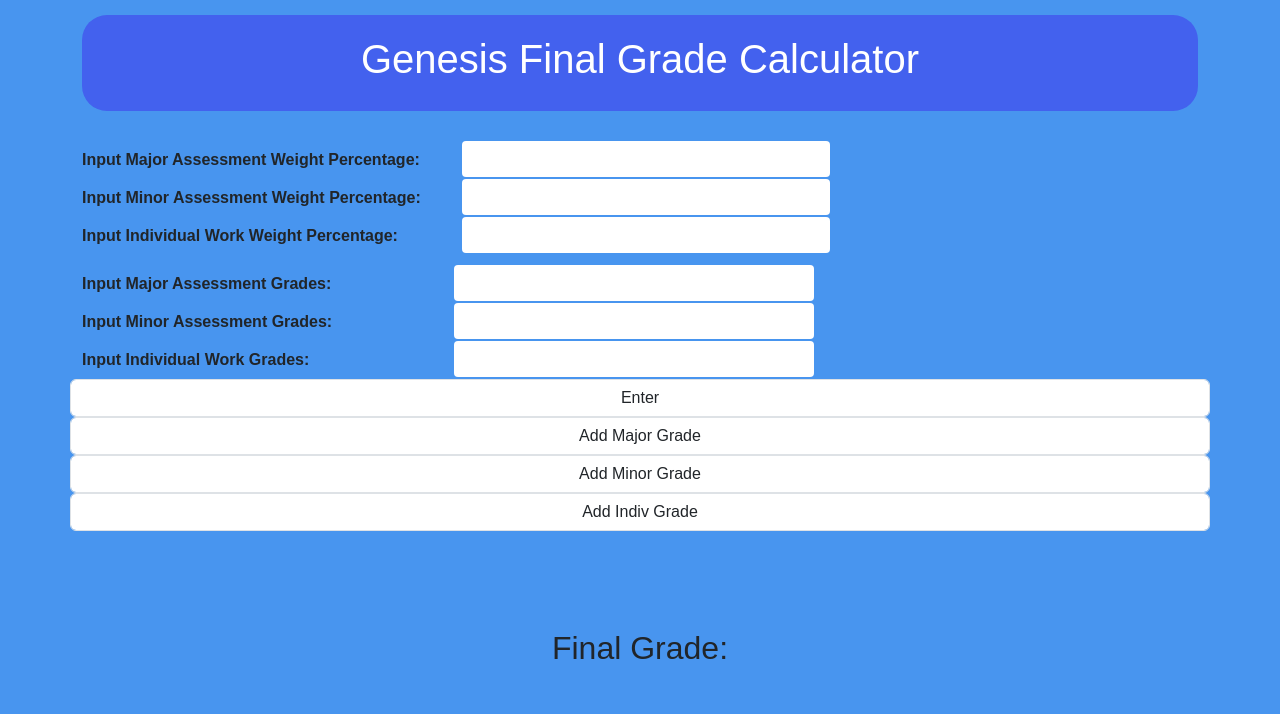
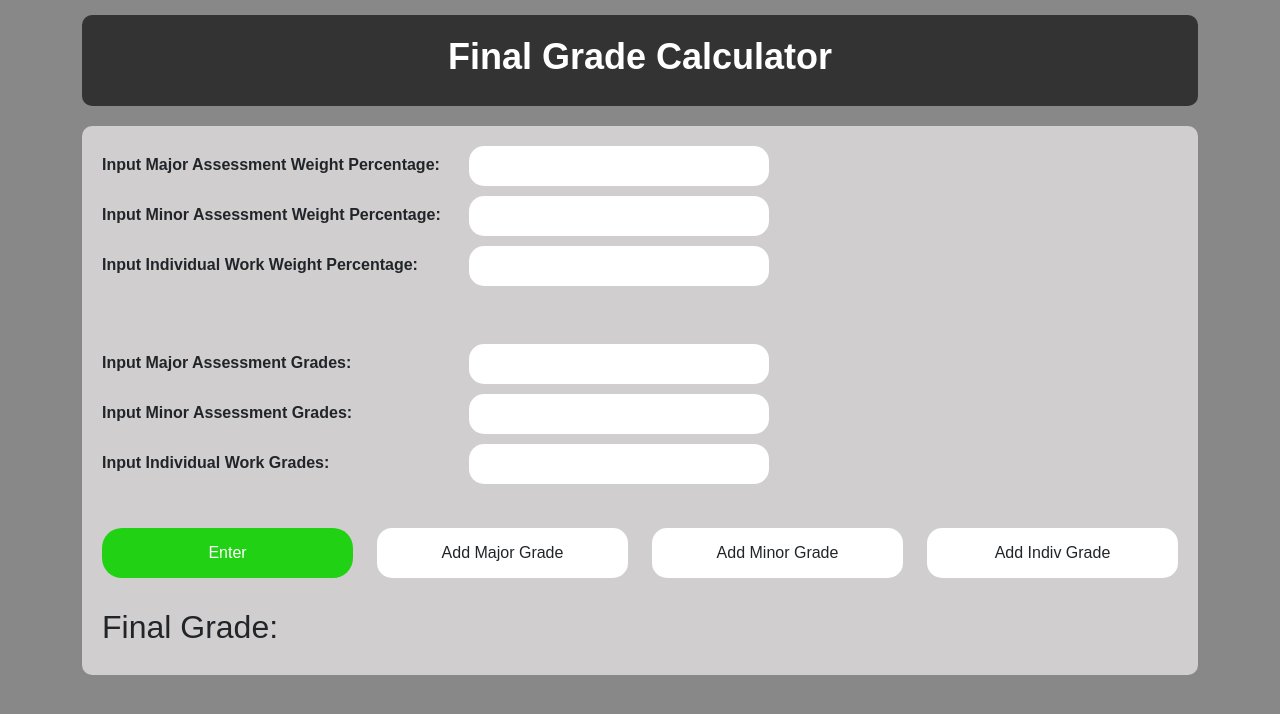
Before and after one commit to TRobbins24/FinalCalculator, a plain HTML site: page index.html in a window 1280 px wide. Drawn offline with nearby package versions, Linux system fonts and the light colour scheme.

Commit message:
Updated Styles
Updated colors, roundness, etc.

```diff
--- a/index.html
+++ b/index.html
@@ -34,23 +34,28 @@
       <!-- Saves input data using Vue. The v-model directive allows the id to be directed to the script file to be interpreted -->
 
       <div class="row">
-        <label for="majorWeight" class="col-md-4 col-form-label">Input Major Assessment Weight Percentage:</label>
+        <label for="majorWeight" class="col-md-4 col-form-label text-right">Input Major Assessment Weight
+          Percentage:</label>
         <div class="col-md-8">
-          <input type="number" id="majorWeight" min="1" max="100" class="form-control" v-model="majorWeight" />
+          <input type="number" id="majorWeight" min="1" max="100" class="form-control text-right"
+            v-model="majorWeight" />
         </div>
       </div>
       <div class="row">
-        <label for="minorWeight" class="col-md-4 col-form-label">Input Minor Assessment Weight Percentage:</label>
+        <label for="minorWeight" class="col-md-4 col-form-label text-right">Input Minor Assessment Weight
+          Percentage:</label>
         <div class="col-md-8">
-          <input type="number" id="minorWeight" min="1" max="100" class="form-control" v-model="minorWeight" />
+          <input type="number" id="minorWeight" min="1" max="100" class="form-control text-right"
+            v-model="minorWeight" />
         </div>
       </div>
       <div class="row">
-        <label for="indWeight" class="col-md-4 col-form-label">Input Individual Work Weight Percentage:</label>
+        <label for="indWeight" class="col-md-4 col-form-label text-right">Input Individual Work Weight
+          Percentage:</label>
         <div class="col-md-8">
-          <input type="number" id="indWeight" min="1" max="100" class="form-control" v-model="indWeight" />
+          <input type="number" id="indWeight" min="1" max="100" class="form-control text-right" v-model="indWeight" />
         </div>
-
+      </div>
 
 
       <br><br>
@@ -76,21 +81,39 @@
       </div>
 
       <br>
-      <button type="button" class="form-control btn-primary button" v-on:click="saveData">Enter</button>
-      <button type="button" class="form-control btn-primary button" v-on:click="addMajorGrade">Add Major Grade</button>
-      <button type="button" class="form-control btn-primary button" v-on:click="addMinorGrade">Add Minor Grade</button>
-      <button type="button" class="form-control btn-primary button" v-on:click="addIndivGrade">Add Indiv Grade</button>
-    </div>
 
+      <div class="row">
+        <div class="col-3">
+          <button type="button" class="bluebutton form-control btn-primary button" v-on:click="saveData">Enter</button>
+        </div>
+        <div class="col-3">
+          <button type="button" class="form-control btn-primary button" v-on:click="addMajorGrade">Add Major
+            Grade</button>
+        </div>
+        <div class="col-3">
+          <button type="button" class="form-control btn-primary button" v-on:click="addMinorGrade">Add Minor
+            Grade</button>
+        </div>
+        <div class="col-3">
+          <button type="button" class="form-control btn-primary button" v-on:click="addIndivGrade">Add Indiv
+            Grade</button>
+        </div>
+        <br>
+        <div class="finalGrade">
+          <h2>{{ finalTitle }} {{ finalGrade }}</h2>
 
-      <br><br>
-
-      <div class="finalGrade">
-        <h2>{{ finalTitle }} {{ finalGrade }}</h2>
+        </div>
 
       </div>
 
     </div>
+
+
+    <br><br>
+
+
+
+  </div>
 
 
 
--- a/script.js
+++ b/script.js
@@ -7,7 +7,7 @@ const vue_app = Vue.createApp({
 
     data() {
         return {
-            title: "Genesis Final Grade Calculator",
+            title: "Final Grade Calculator",
             finalTitle: "Final Grade:",
             majorGrade: [],
             minorGrade: [],
@@ -34,16 +34,16 @@ const vue_app = Vue.createApp({
 
 
             //Not above 100 because of extra credit
-           if(majorGradeElement.value < 0){
+            if (majorGradeElement.value < 0) {
                 alert("Less than 0 MAJOR");
                 // majorGradeElement.value.style.borderColor = "red";
             }
-           if(minorGradeElement.value < 0){
+            if (minorGradeElement.value < 0) {
                 alert("Less than 0 MINOR");
                 // minorGradeElement.style.borderColor = "red";
             }
-           if(indivGradeElement.value < 0){
-                alert("Less than 0 INDIV");
+            if (indivGradeElement.value < 0) {
+                alert("Less than 0 IIII");
                 // indivGradeElement.style.borderColor = "red";
             }
 
@@ -152,6 +152,7 @@ const vue_app = Vue.createApp({
         },
 
         addMajorGrade: function () {
+
             var newGrade = `
             <div class="row" id="MajorGrade">
                 <label class="col-4 col-form-label">Input Major Assessment Grades:</label>
--- a/style.css
+++ b/style.css
@@ -1,57 +1,80 @@
+body,
+form {
+    margin: 0;
+    padding: 0;
+    font-family: Arial, sans-serif;
+}
+
 body {
-  background-color: #F5F5F5;
-  font-family: Arial, sans-serif;
-  background-color: #4895EF
+    background-color: #888888;
 }
 
 .header {
-  background-color: #4361EE;
     margin-top: 15px;
+    background-color: #333;
     color: #fff;
     padding: 20px;
-  border-radius: 25px;
+    border-radius: 10px;
+    text-align: center;
 }
 
 #app_title {
-  text-align: center;
-  margin-top: 0;
+    font-size: 36px;
+    font-weight: bold;
 }
 
 .main {
-  margin-top: 30px;
+    background-color: #d0cece;
+    padding: 20px;
+    margin-top: 20px;
+    border-radius: 10px;
 }
-
-
 
 label {
     font-weight: bold;
+    margin-bottom: 10px;
 }
 
-input[type=number] {
-  width: 50%;
-  border-style: solid;
-  border: 1px black;
-  border-radius: 4px;
-  background-color: #ffff;
+.form-control {
+    width: 100%;
+    max-width: 300px;
+    height: 40px;
+    font-size: 16px;
+    padding: 5px 10px;
+    border: none;
+    border-radius: 15px;
+    background-color: #fff;
+    margin-bottom: 10px;
 }
 
-button {
-  background-color: #3A0CA3;
-  color: #3A0CA3;
+.button {
+    margin-top: 10px;
+    height: 50px;
+    font-size: 16px;
+    transition: background-color 0.3s ease;
+}
+
+.button:hover {
+    background-color: #e1dddd;
+}
+
+.bluebutton {
+    background-color: #21d214;
+    color: #fff;
     padding: 10px 20px;
     border: none;
-  border-radius: 4px;
+    border-radius: 20px;
     cursor: pointer;
-  margin-right: 10px;
+    font-size: 16px;
+    transition: background-color 0.3s ease;
 }
 
-button:hover {
-  background-color: #3e8e41;
+.bluebutton:hover {
+    background-color: #1eaf13;
 }
 
 .finalGrade {
-  text-align: center;
-  margin-top: 50px;
-  font-size: 24px;
+    margin-top: 20px;
+    font-size: 20px;
     font-weight: bold;
 }
```
Lines whose indentation alone changed are shown as unchanged.
